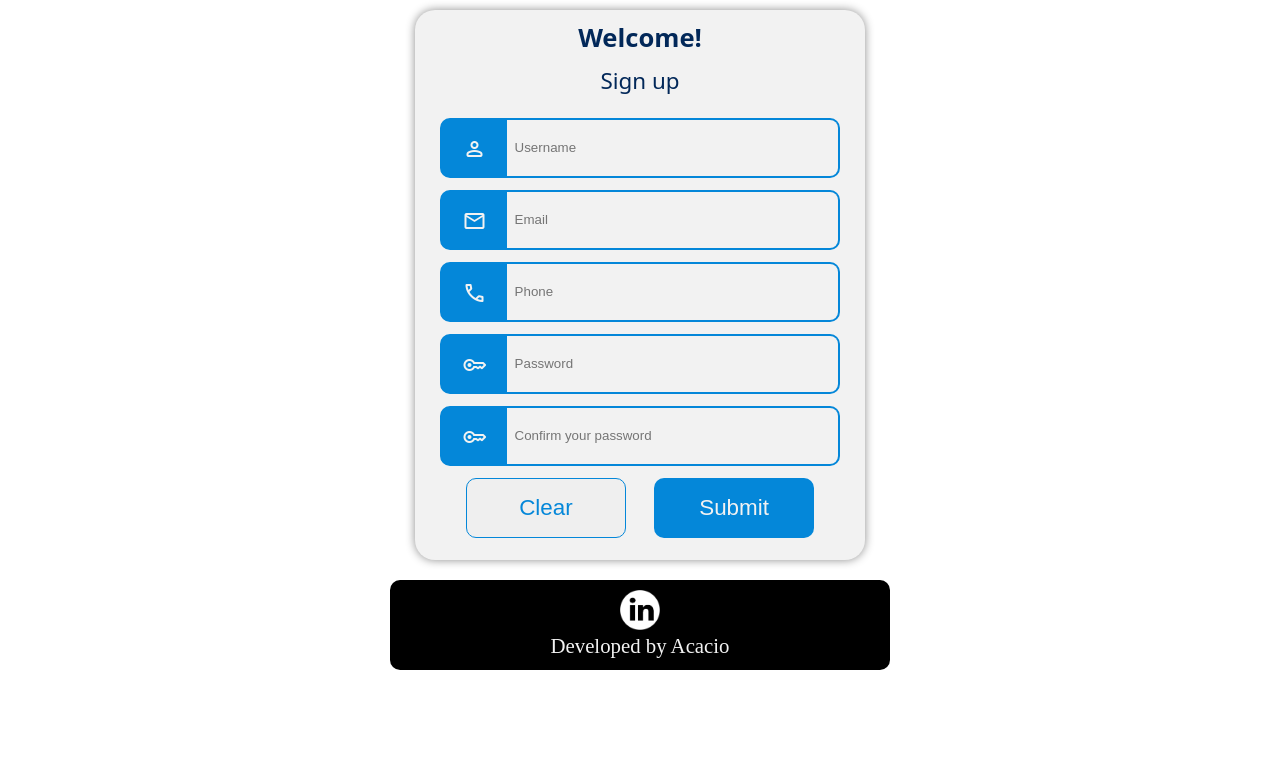
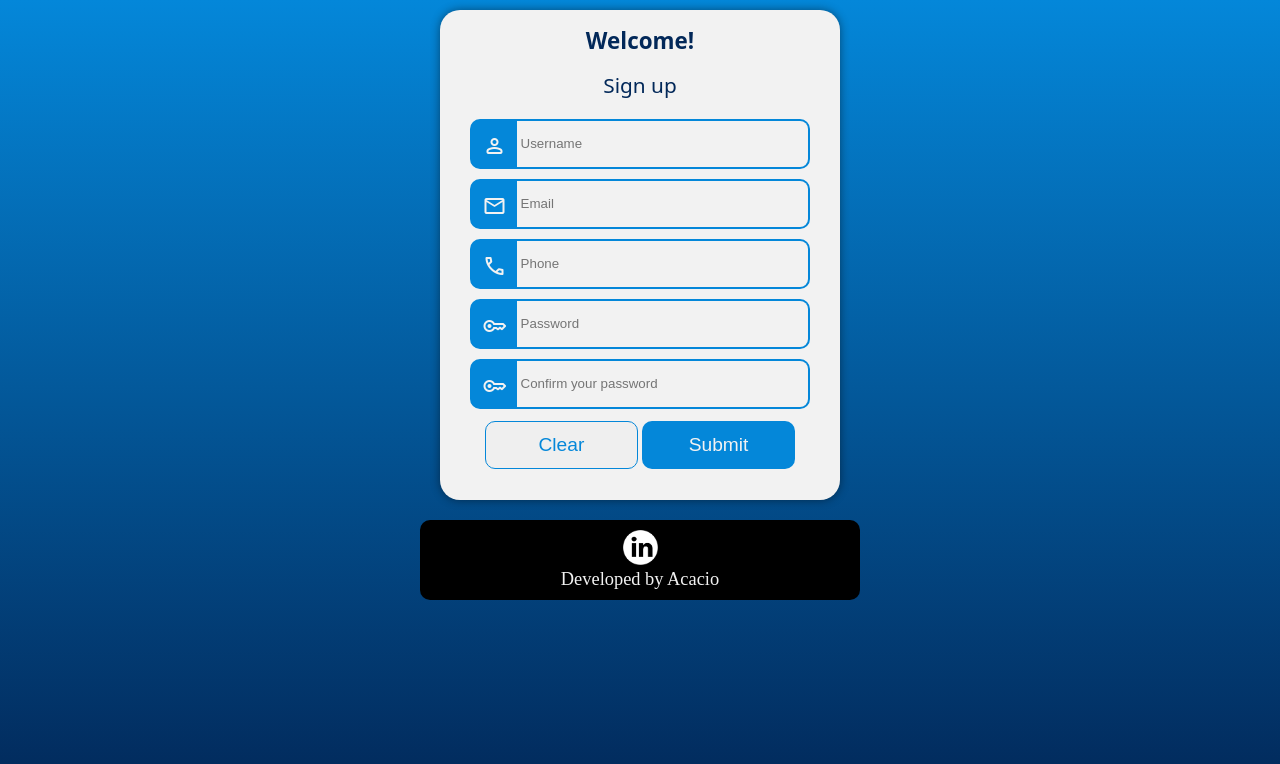
Before and after one commit to acacioh/sign-up, a plain HTML site: page pages/html/index_enUS.html in a window 1280 px wide. Drawn offline with nearby package versions, Linux system fonts and the light colour scheme.

Commit message:
Changing media queries width

```diff
--- a/pages/css/laptop.css
+++ /dev/null
@@ -1,77 +0,0 @@
-@charset "UTF-8";
-
-#content {
-    width: 450px;
-    height: 610px;
-}
-
-#image {
-    display: block;
-    height: 135px;
-}
-
-#form {
-    width: 380px;
-}
-
-main>section>h1 {
-    font-size: 1.4em;
-}
-
-main>section>p {
-    font-size: 1.3em;
-    margin-bottom: 10px;
-}
-
-.field {
-    height: 50px;
-    margin-top: 12px;
-}
-
-span {
-    width: 50px;
-
-    transform: translate(2px, 7px);
-}
-
-div>input {
-    height: 48px;
-    width: calc(100% - 55px);
-    padding: 8px;
-
-    transform: translateY(-7px);
-}
-
-.inputbtn {
-    width: 40%;
-    height: 50px;
-    margin: 12px;
-    font-size: 1.3em;
-}
-
-.container {
-    font-size: 1em;
-    width: 380px;
-}
-
-#password-message {
-    height: 175px;
-}
-
-#password-confirm-message {
-    margin-bottom: -10px;
-}
-
-footer {
-    width: 500px;
-    height: 90px;
-}
-
-footer>nav>a>img {
-    height: 40px;
-    width: 40px;
-}
-
-footer>p {
-    font-size: 1.3em;
-}
--- a/pages/html/index_enUS.html
+++ b/pages/html/index_enUS.html
@@ -8,10 +8,9 @@
     <link rel="stylesheet"
         href="https://fonts.googleapis.com/css2?family=Material+Symbols+Rounded:opsz,wght,FILL,GRAD@24,400,0,0" />
     <link rel="stylesheet" href="../css/style.css">
-    <link rel="stylesheet" href="../css/tablet.css" media="screen and (min-width: 481px) and (max-width: 768px)">
-    <link rel="stylesheet" href="../css/laptop.css" media="screen and (min-width: 769px) and (max-width: 1024px)">
-    <link rel="stylesheet" href="../css/desktop.css" media="screen and (min-width: 1025px) and (max-width: 1200px)">
-    <link rel="stylesheet" href="../css/tv.css" media="screen and (min-width: 1201px)">
+    <link rel="stylesheet" href="../css/tablet.css" media="screen and (min-width: 916px) and (max-width: 1334px)">
+    <link rel="stylesheet" href="../css/desktop.css" media="screen and (min-width: 1335px) and (max-width: 1536px)">
+    <link rel="stylesheet" href="../css/tv.css" media="screen and (min-width: 1537px)">
 </head>
 
 <body>
```
Also changed, not shown: index.html (+2 -2 lines), pages/html/index_ptBR.html (+3 -4 lines).
